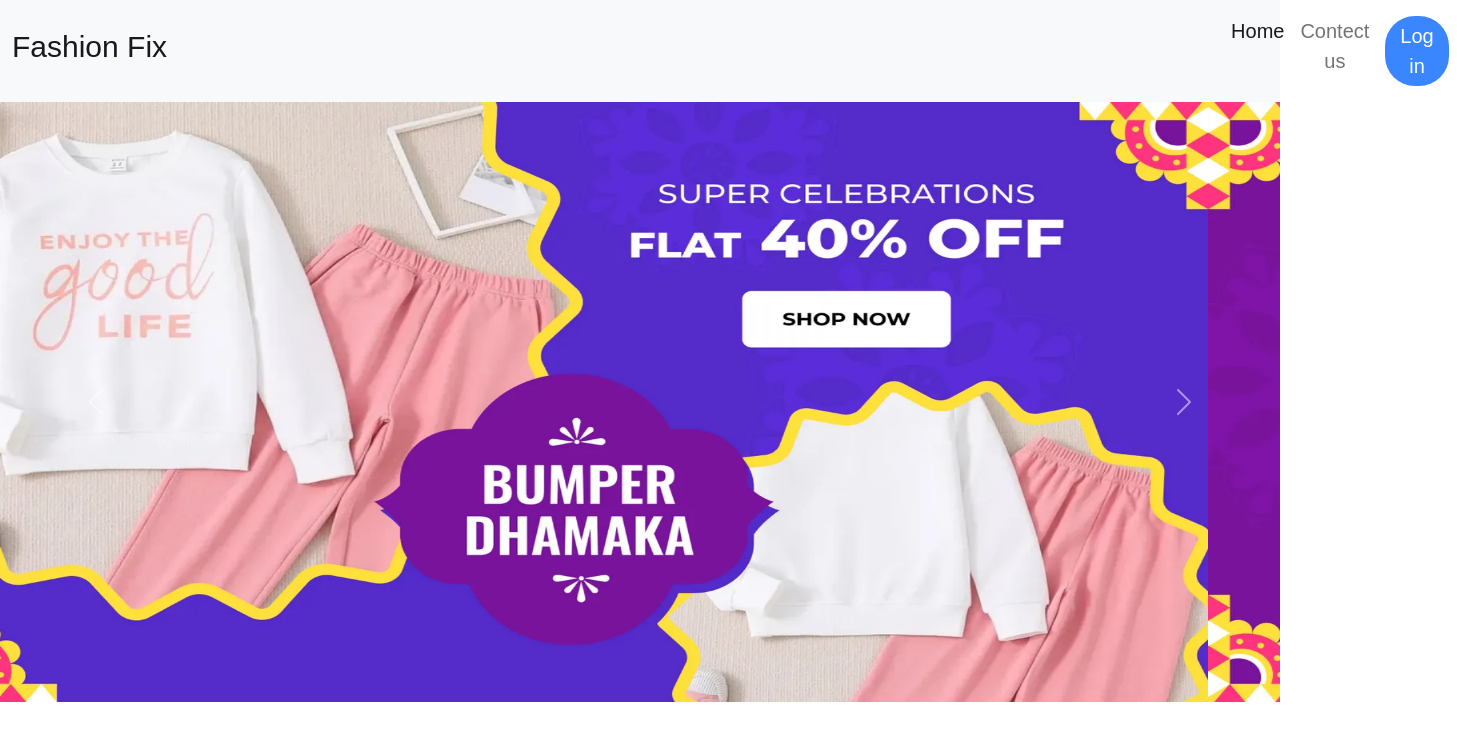
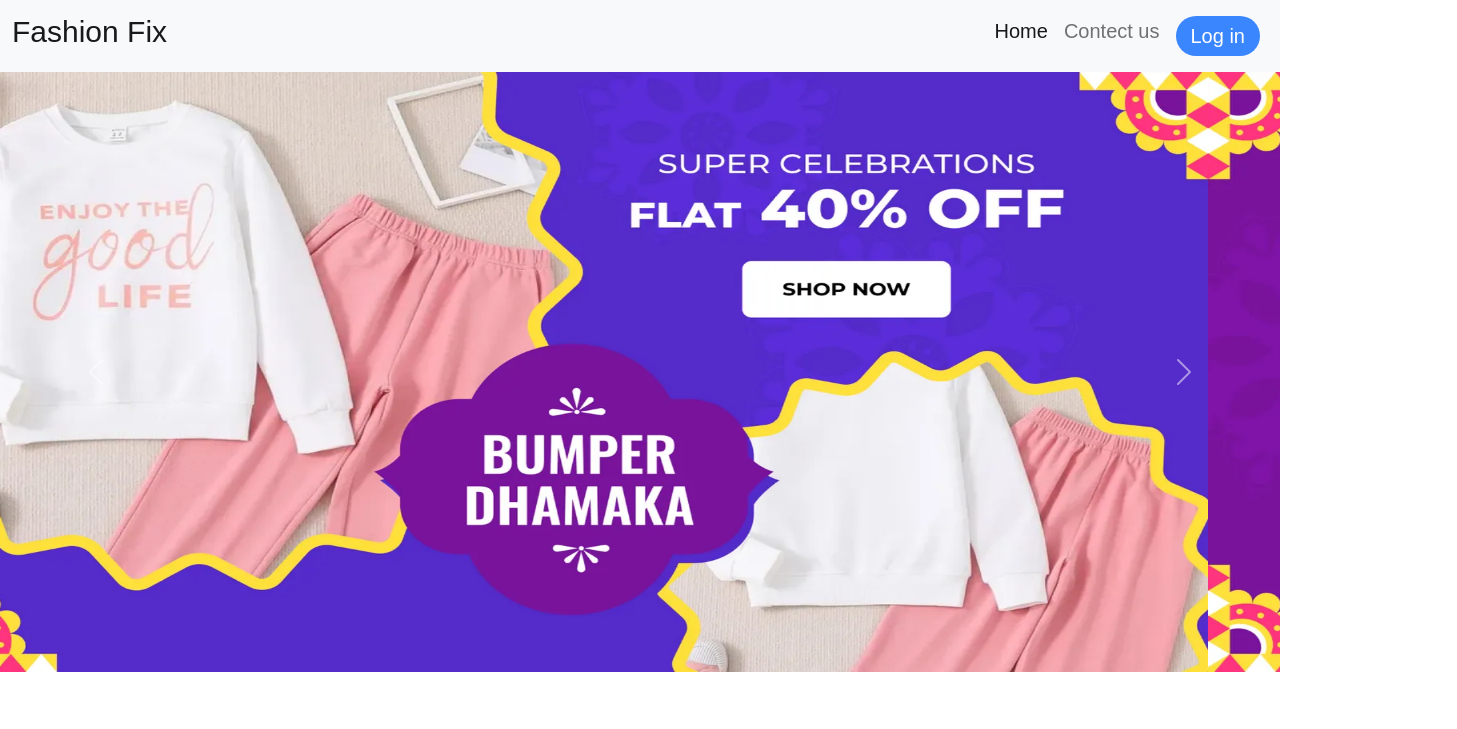
Before and after one commit to KarenaRavi/Fashion-Fix, a plain HTML site: page index.html in a window 1280 px wide. Shown: the top 729 px of the page, 1457 px wide, since content can reach past the window. Drawn offline with nearby package versions, Linux system fonts and the light colour scheme.

Commit message:
Add files via upload

```diff
--- a/contect.css
+++ b/contect.css
@@ -23,8 +23,8 @@
 
 .navbar-nav{
     font-size: 20px;
-    text-align: center;
-    margin-left: 1040px;
+    text-align: right;
+    margin-left: auto;
 }
 
 .color{
@@ -195,7 +195,7 @@
 
 .image{
     width: 90%;
-    padding-left: 40px;
+    padding-left: 50px;
 }
 
 .contect-detail{
--- a/kid.css
+++ b/kid.css
@@ -24,8 +24,8 @@
 
 .navbar-nav{
     font-size: 20px;
-    text-align: center;
-    margin-left: 1040px;
+    text-align: right;
+    margin-left: auto;
 }
 
 .header{
@@ -351,7 +351,7 @@
     margin: 0 auto;
     width: 95%;
     height: 250px;
-    padding: 100px 90px;
+    padding: 100px 135px;
     background-image: url("men.jpg");
     background-repeat: no-repeat;
     background-size: cover;
@@ -362,7 +362,7 @@
     margin-top: 40px;
     width: 95%;
     height: 250px;
-    padding: 100px 73px;
+    padding: 100px 120px;
     background-image: url("women.jpg");
     background-repeat: no-repeat;
     background-size: cover;
--- a/login.css
+++ b/login.css
@@ -22,8 +22,8 @@
 
 .navbar-nav{
     font-size: 20px;
-    text-align: center;
-    margin-left: 1040px;
+    text-align: right;
+    margin-left: auto;
 }
 
 form{
@@ -95,7 +95,7 @@
     background-attachment: fixed;
     background-size: cover;
     margin: 0 auto;
-    padding: 100px 10px;
+    padding: 200px 10px;
     justify-content: center;
     align-items: center;
 }
--- a/men.css
+++ b/men.css
@@ -24,8 +24,8 @@
 
 .navbar-nav{
     font-size: 20px;
-    text-align: center;
-    margin-left: 1040px;
+    text-align: right;
+    margin-left: auto;
 }
 
 .header{
@@ -352,7 +352,7 @@
     margin-top: 40px;
     width: 95%;
     height: 250px;
-    padding: 100px 73px;
+    padding: 100px 120px;
     background-image: url("women.jpg");
     background-repeat: no-repeat;
     background-size: cover;
@@ -363,7 +363,7 @@
     margin-top: 40px;
     width: 95%;
     height: 250px;
-    padding: 100px 100px;
+    padding: 100px 140px;
     background-image: url("kid.jpg");
     background-repeat: no-repeat;
     background-size: cover;
--- a/style.css
+++ b/style.css
@@ -23,8 +23,8 @@
 
 .navbar-nav{
     font-size: 20px;
-    text-align: center;
-    margin-left: 1040px;
+    text-align: right;
+    margin-left: auto;
 }
 
 .carousel-inner{
@@ -208,7 +208,7 @@
     margin: 0 auto;
     width: 95%;
     height: 250px;
-    padding: 100px 90px;
+    padding: 100px 135px;
     background-image: url("men.jpg");
     background-repeat: no-repeat;
     background-size: cover;
@@ -219,7 +219,7 @@
     margin-top: 40px;
     width: 95%;
     height: 250px;
-    padding: 100px 73px;
+    padding: 100px 120px;
     background-image: url("women.jpg");
     background-repeat: no-repeat;
     background-size: cover;
@@ -230,7 +230,7 @@
     margin-top: 40px;
     width: 95%;
     height: 250px;
-    padding: 100px 100px;
+    padding: 100px 140px;
     background-image: url("kid.jpg");
     background-repeat: no-repeat;
     background-size: cover;
--- a/women.css
+++ b/women.css
@@ -23,8 +23,8 @@
 
 .navbar-nav{
     font-size: 20px;
-    text-align: center;
-    margin-left: 1040px;
+    text-align: right;
+    margin-left: auto;
 }
 
 .header{
@@ -350,7 +350,7 @@
     margin: 0 auto;
     width: 95%;
     height: 250px;
-    padding: 100px 90px;
+    padding: 100px 135px;
     background-image: url("men.jpg");
     background-repeat: no-repeat;
     background-size: cover;
@@ -361,7 +361,7 @@
     margin-top: 40px;
     width: 95%;
     height: 250px;
-    padding: 100px 100px;
+    padding: 100px 140px;
     background-image: url("kid.jpg");
     background-repeat: no-repeat;
     background-size: cover;
```
Also changed, not shown: contect.html (+2 -9 lines), index.html (+2 -9 lines), kid.html (+2 -9 lines), login.html (+2 -9 lines), men.html (+2 -9 lines), women.html (+2 -9 lines).
